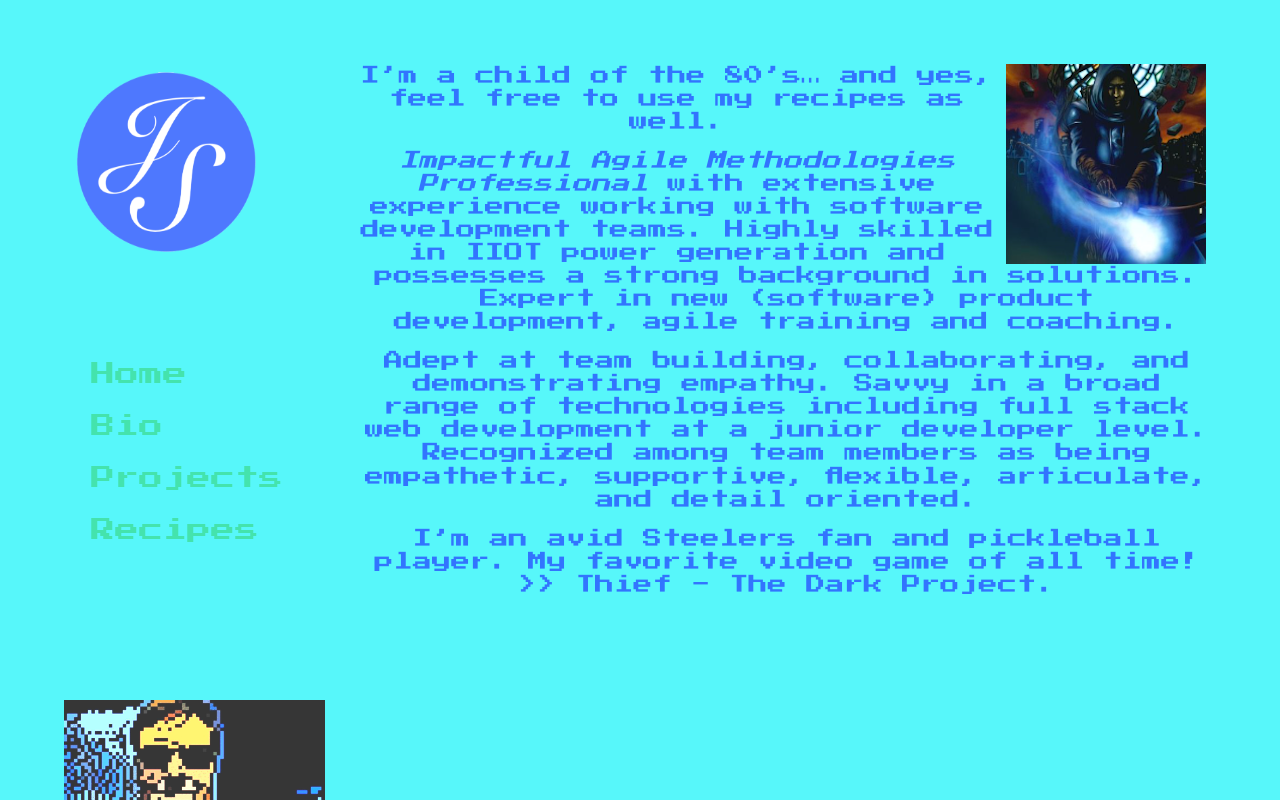
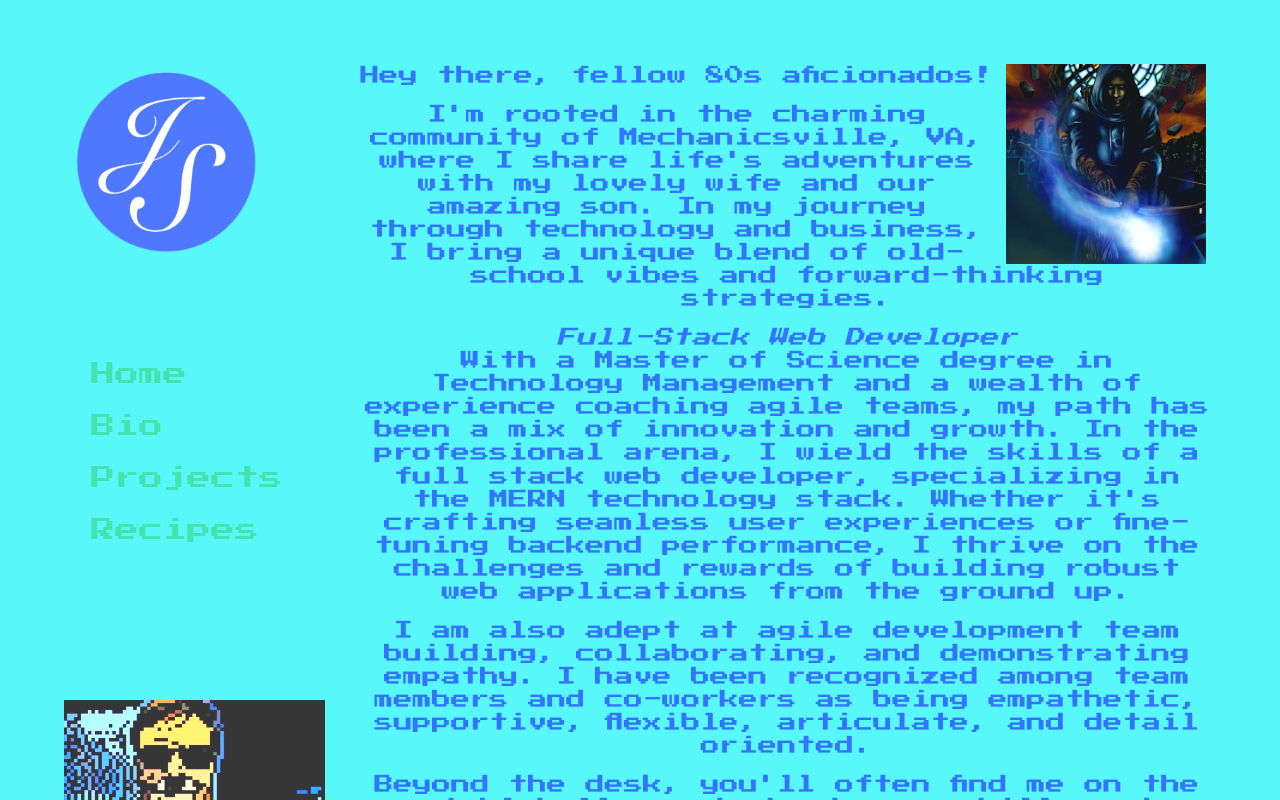
Before and after one commit to atlsykes/js-react-portfolio-v2, a React (Create React App) app: page / in a window 1280 px wide. Shown: the top 800 px of the page. Built offline with nearby package versions, Linux system fonts and the light colour scheme; a web font is replaced by a local one.

Commit message:
re-factored home-card text writeup

```diff
--- a/src/Components/card/home-card.jsx
+++ b/src/Components/card/home-card.jsx
@@ -29,27 +29,40 @@ const homecard = () => {
             />
             <span className="press-start-2p-regular">
               <h1>
+                <p>Hey there, fellow 80s aficionados!</p>
                 <p>
-                  I’m a child of the 80’s… and yes, feel free to use my recipes
-                  as well.
+                  I'm rooted in the charming community of Mechanicsville, VA,
+                  where I share life's adventures with my lovely wife and our
+                  amazing son. In my journey through technology and business, I
+                  bring a unique blend of old-school vibes and forward-thinking
+                  strategies.
                 </p>
                 <p>
-                  <i>Impactful Agile Methodologies Professional</i> with
-                  extensive experience working with software development teams.
-                  Highly skilled in IIOT power generation and possesses a strong
-                  background in solutions. Expert in new (software) product
-                  development, agile training and coaching.
+                  <i>Full-Stack Web Developer</i>
+                  <br />
+                  With a Master of Science degree in Technology Management and a
+                  wealth of experience coaching agile teams, my path has been a
+                  mix of innovation and growth. In the professional arena, I
+                  wield the skills of a full stack web developer, specializing
+                  in the MERN technology stack. Whether it's crafting seamless
+                  user experiences or fine-tuning backend performance, I thrive
+                  on the challenges and rewards of building robust web
+                  applications from the ground up.
                 </p>
                 <p>
-                  Adept at team building, collaborating, and demonstrating
-                  empathy. Savvy in a broad range of technologies including full
-                  stack web development at a junior developer level. Recognized
-                  among team members as being empathetic, supportive, flexible,
-                  articulate, and detail oriented.
+                  I am also adept at agile development team building,
+                  collaborating, and demonstrating empathy. I have been
+                  recognized among team members and co-workers as being
+                  empathetic, supportive, flexible, articulate, and detail
+                  oriented.
                 </p>
                 <p>
-                  I’m an avid Steelers fan and pickleball player. My favorite
-                  video game of all time! {">>"} Thief - The Dark Project.
+                  Beyond the desk, you'll often find me on the pickleball court,
+                  honing my skills and enjoying the game at least four times a
+                  week around RVA. I’m also avid Steelers fan who lives and
+                  breathes the black and gold. My favorite video game of all
+                  time is a the timeless classic: Thief - The Dark Project and
+                  continue to play fan made missions to this day.
                 </p>
               </h1>
             </span>
```
